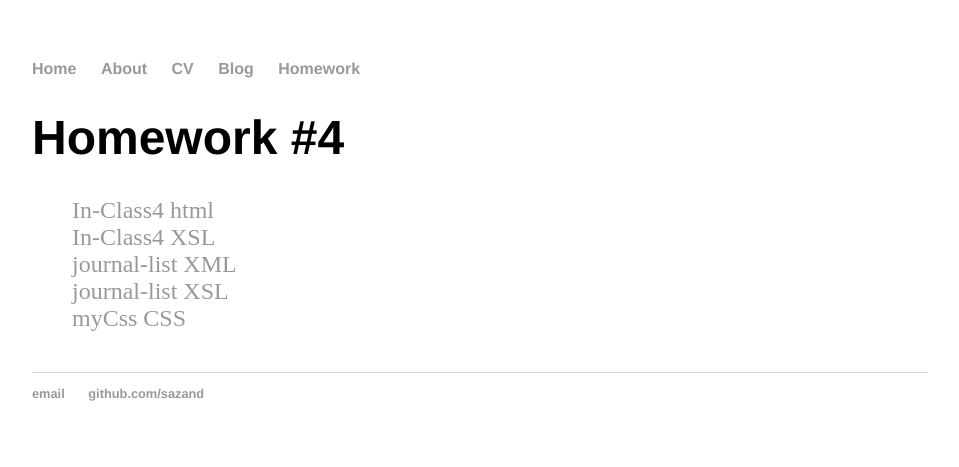
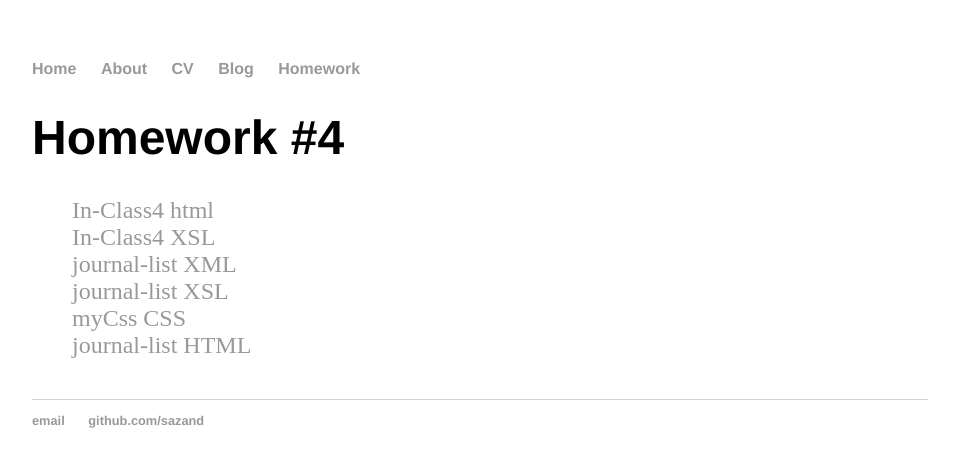
Before and after one commit to sazand/sazand.github.io, a Jekyll site: the page built from homework/hw4/index.html, in a window 1280 px wide. Shown: the top 467 px of the page, without its empty margins (160-1119 px from the left). Built offline with Jekyll 4.4.1, drawn with Linux system fonts in a browser that asks for light colours.

Commit message:
Update index.html

```diff
--- a/homework/hw4/index.html
+++ b/homework/hw4/index.html
@@ -10,4 +10,5 @@ date: 2022-01-13
  <li><a href="/homework/hw4/journal-list.xml">journal-list XML</a></li>
 <li><a href="/homework/hw4/journal-list.xsl">journal-list XSL</a></li>
 <li><a href="/homework/hw4/myCss.css">myCss CSS</a></li>
+ <li><a href="/homework/hw4/journal-list.html">journal-list HTML</a></li>
 </ul>
```
